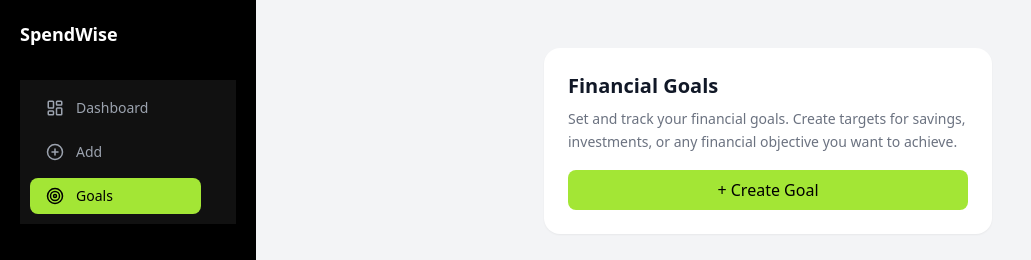
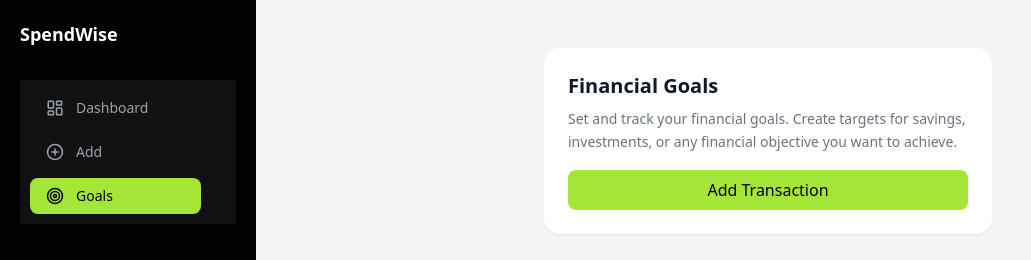
Before and after one commit to denichinv/ai-finance, a React (Vite) app in the folder ai-finance-app/client/: page /goals in a window 1280 px wide. Shown: the top 260 px of the page, without its empty margins (0-1031 px from the left). Built offline with nearby package versions, Linux system fonts and the light colour scheme.

Commit message:
add basic UI animations with framer motion (page load and buttons)

```diff
--- a/ai-finance-app/client/package.json
+++ b/ai-finance-app/client/package.json
@@ -11,6 +11,7 @@
   },
   "dependencies": {
     "axios": "^1.14.0",
+    "framer-motion": "^12.38.0",
     "lucide-react": "^1.8.0",
     "react": "^19.2.4",
     "react-dom": "^19.2.4",
--- a/ai-finance-app/client/src/pages/AddTransaction.tsx
+++ b/ai-finance-app/client/src/pages/AddTransaction.tsx
@@ -1,5 +1,6 @@
 import { useState } from "react";
 import type { Transaction } from "../types/transaction";
+import { motion } from "framer-motion";
 
 type Props = {
   onAddTransaction: (Transaction: Transaction) => void;
@@ -34,6 +35,11 @@ export default function AddTransaction({ onAddTransaction }: Props) {
   };
 
   return (
+    <motion.div
+      initial={{ opacity: 0, y: 20 }}
+      animate={{ opacity: 1, y: 0 }}
+      transition={{ duration: 0.5 }}
+    >
       <div className="max-w-xl mx-auto">
         {/* Card */}
         <div className="bg-white p-6 rounded-xl  shadow-sm">
@@ -42,8 +48,8 @@ export default function AddTransaction({ onAddTransaction }: Props) {
             Add Transaction
           </h1>
           <p className="text-gray-500 text-sm mb-6">
-          Use this form to add a new transaction to your financial records. You
-          can specify the amount, date, category, and description of the
+            Use this form to add a new transaction to your financial records.
+            You can specify the amount, date, category, and description of the
             transaction.
           </p>
 
@@ -61,7 +67,10 @@ export default function AddTransaction({ onAddTransaction }: Props) {
             />
 
             {/*Category*/}
-          <label className="block text-sm text-gray-600 mb-1"> Category:</label>
+            <label className="block text-sm text-gray-600 mb-1">
+              {" "}
+              Category:
+            </label>
             <input
               className="w-full border border-gray-200 rounded-lg px-3  py-2 focus:outline-none focus:ring-2 focus:ring-lime-400"
               type="text"
@@ -87,14 +96,16 @@ export default function AddTransaction({ onAddTransaction }: Props) {
               className="w-full border border-gray-200 rounded-lg px-3  py-2 focus:outline-none focus:ring-2 focus:ring-lime-400"
             />
             {/* Button*/}
-          <button
-            type="submit"
-            className="w-full bg-lime-400 text-black font-medium py-2 rounded-lg hover:bg-lime-300 transition"
+            <motion.button
+              whileTap={{ scale: 0.95 }}
+              whileHover={{ scale: 1.02 }}
+              className="w-full bg-lime-400 text-black py-2 rounded-lg"
             >
               Add Transaction
-          </button>
+            </motion.button>
           </form>
         </div>
       </div>
+    </motion.div>
   );
 }
--- a/ai-finance-app/client/src/pages/Dashboard.tsx
+++ b/ai-finance-app/client/src/pages/Dashboard.tsx
@@ -1,4 +1,5 @@
 import type { Transaction } from "../types/transaction";
+import { motion } from "framer-motion";
 
 type Props = {
   transactions: Transaction[];
@@ -47,9 +48,16 @@ export default function Dashboard({ transactions }: Props) {
   }
 
   return (
+    <motion.div
+      initial={{ opacity: 0, y: 20 }}
+      animate={{ opacity: 1, y: 0 }}
+      transition={{ duration: 0.5 }}
+    >
       <div className="min-h-screen bg-gray-100">
         <div className="max-w-7xl mx-auto p-6">
-        <h1 className="text-2xl font-semibold text-gray-900 mb-6">Dashboard</h1>
+          <h1 className="text-2xl font-semibold text-gray-900 mb-6">
+            Dashboard
+          </h1>
 
           {/* GRID LAYOUT */}
           <div className="grid grid-cols-1 lg:grid-cols-3 gap-6">
@@ -168,5 +176,6 @@ export default function Dashboard({ transactions }: Props) {
           </div>
         </div>
       </div>
+    </motion.div>
   );
 }
--- a/ai-finance-app/client/src/pages/Goals.tsx
+++ b/ai-finance-app/client/src/pages/Goals.tsx
@@ -1,5 +1,11 @@
+import { motion } from "framer-motion";
 export default function Goals() {
   return (
+    <motion.div
+      initial={{ opacity: 0, y: 20 }}
+      animate={{ opacity: 1, y: 0 }}
+      transition={{ duration: 0.5 }}
+    >
       <div className="min-h-screen bg-gray-100 p-6">
         <div className="max-w-md mx-auto bg-white rounded-2xl shadow-sm p-6 hover:shadow-md transition">
           {/*title + description */}
@@ -12,11 +18,15 @@ export default function Goals() {
             investments, or any financial objective you want to achieve.
           </p>
 
-        {/* Button */}
-        <button className="w-full bg-lime-400 text-black font-medium py-2 rounded-lg hover:bg-lime-300 transition">
-          + Create Goal
-        </button>
+          <motion.button
+            whileTap={{ scale: 0.95 }}
+            whileHover={{ scale: 1.02 }}
+            className="w-full bg-lime-400 text-black py-2 rounded-lg"
+          >
+            Add Transaction
+          </motion.button>
         </div>
       </div>
+    </motion.div>
   );
 }
--- a/ai-finance-app/client/src/pages/NotFound.tsx
+++ b/ai-finance-app/client/src/pages/NotFound.tsx
@@ -1,6 +1,13 @@
 import { Link } from "react-router-dom";
+import { motion } from "framer-motion";
+
 export default function NotFound() {
   return (
+    <motion.div
+      initial={{ opacity: 0, y: 20 }}
+      animate={{ opacity: 1, y: 0 }}
+      transition={{ duration: 0.5 }}
+    >
       <div className="flex items-center justify-center min-h-[80vh]">
         <div className="text-center max-w-md">
           <h1 className="text-6xl font-bold text-gray-900 mb-2">404</h1>
@@ -18,5 +25,6 @@ export default function NotFound() {
           </Link>
         </div>
       </div>
+    </motion.div>
   );
 }
```
Also changed, not shown: 1 other file (tests, documents, lock files or other folders). Lines whose indentation alone changed are shown as unchanged.
